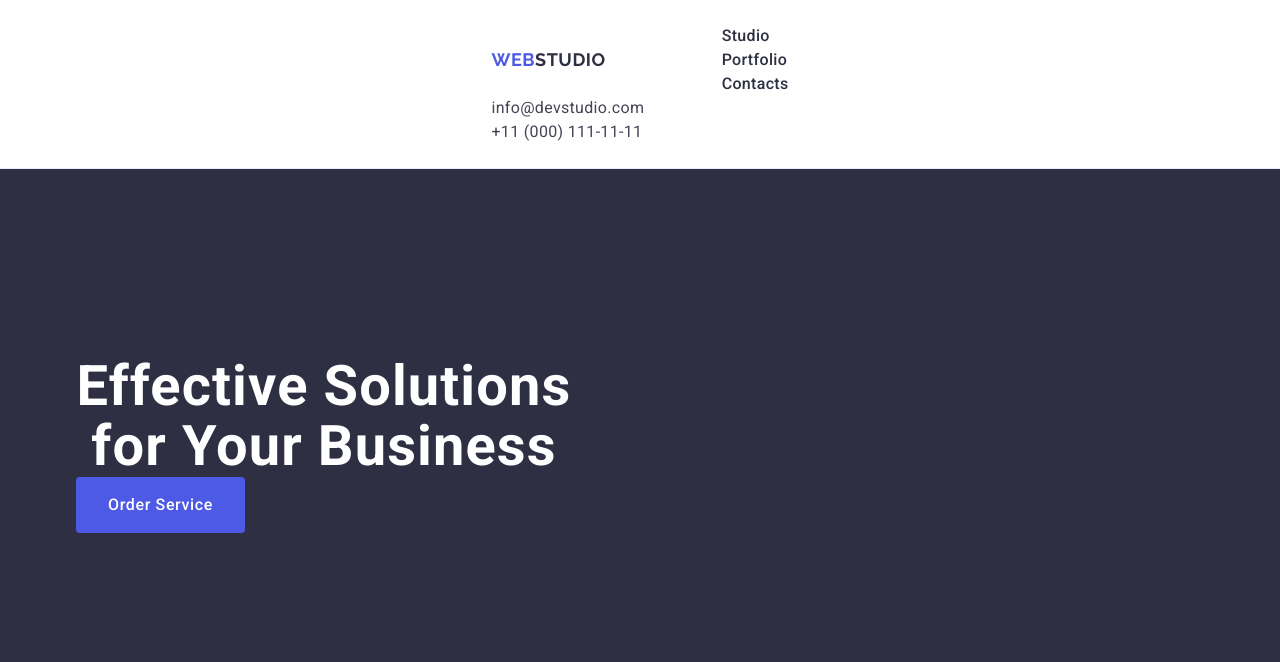
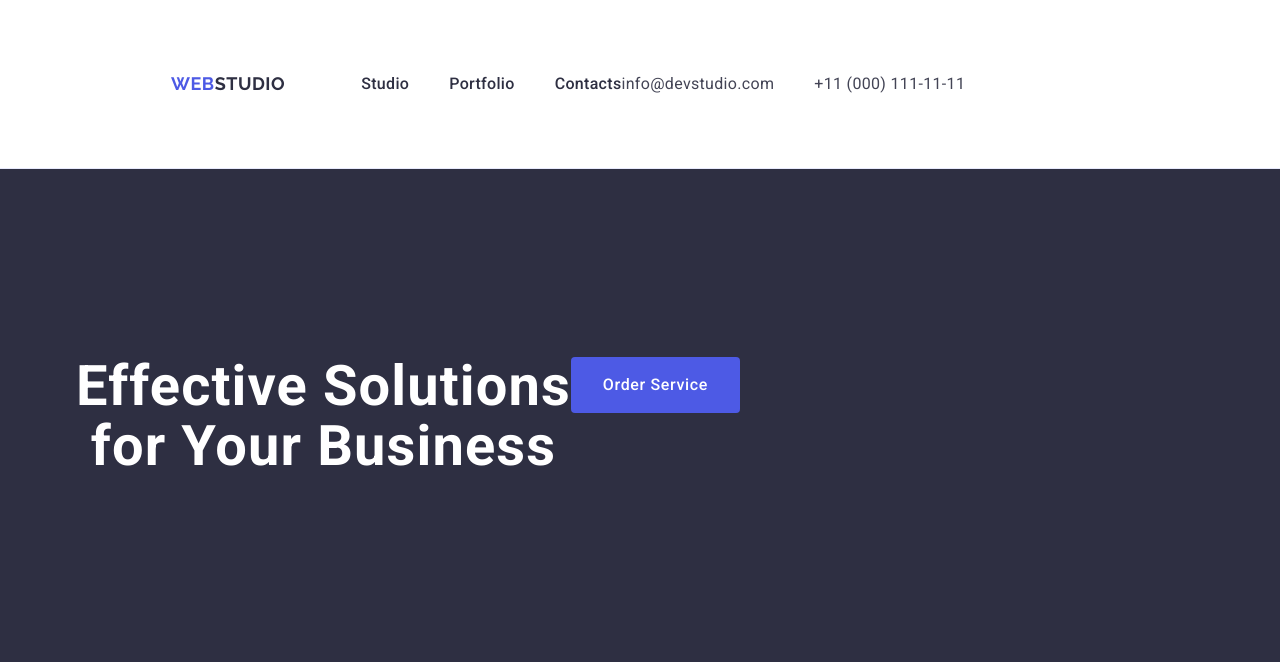
Before and after one commit to ValeriiaSeliverstova/goit-markup-hw-03, a plain HTML site: page index.html in a window 1280 px wide. Shown: the top 662 px of the page. Drawn offline with nearby package versions, Linux system fonts and the light colour scheme.

Commit message:
fix: header

```diff
--- a/css/styles.css
+++ b/css/styles.css
@@ -23,7 +23,7 @@ body {
     font-style: normal
 }
 
-header {
+.header {
     display: flex;
     justify-content: space-between;
     align-items: center;
@@ -31,14 +31,22 @@ header {
     border-bottom: 1px solid #E7E9FC;
   }
 
-  ul, li {
+  .list, .list-item {
     margin: 0;
     padding: 0;
     list-style: none;
+    display: flex;
+    gap: 40px;
+    padding: 24px 0;
+}
+
+.list-item:last-child {
+  margin-right: 0;
 }
 
 .container {
-    max-width: 1158px;
+    display: flex;
+    width: 1158px;
     padding-left: 16px;
     padding-right: 16px;
     margin-left: auto;
@@ -47,14 +55,10 @@ header {
 
 }
 
-ul {
-    list-style: none;
-}
-
 .nav {
     display: flex;
-    gap: 40px;
     align-items: center;
+    justify-content: space-between;
 }
 
 .nav-item, .address-item {
@@ -68,7 +72,6 @@ ul {
     letter-spacing: 0.02em;
     color: #2e2f42;
     text-decoration: none;
-    padding: 24px 0;
 }
 
 .nav-item:hover, .nav-item:focus {
@@ -96,7 +99,6 @@ ul {
     list-style: none;
     display: flex;
     align-items: center;
-    gap: 40px;
 }
 
 
--- a/index.html
+++ b/index.html
@@ -14,32 +14,32 @@
     />
   </head>
   <body>
-    <header>
+    <header class="header">
       <div class="container">
         <nav class="nav">
           <a class="header-logo" href="./index.html"
             >Web<span class="header-logo-accent">Studio</span></a
           >
-          <ul>
-            <li>
+          <ul class="list">
+            <li class="list-item">
               <a class="nav-item" href="./index.html">Studio</a>
             </li>
-            <li>
+            <li class="list-item">
               <a class="nav-item" href="">Portfolio</a>
             </li>
-            <li>
+            <li class="list-item">
               <a class="nav-item" href="">Contacts</a>
             </li>
           </ul>
         </nav>
         <address class="address">
-          <ul>
-            <li>
+          <ul class="list">
+            <li class="list-item">
               <a class="address-item" href="mailto:info@devstudio.com"
                 >info@devstudio.com</a
               >
             </li>
-            <li>
+            <li class="list-item">
               <a class="address-item" href="tel:+110001111111"
                 >+11 (000) 111-11-11</a
               >
```
